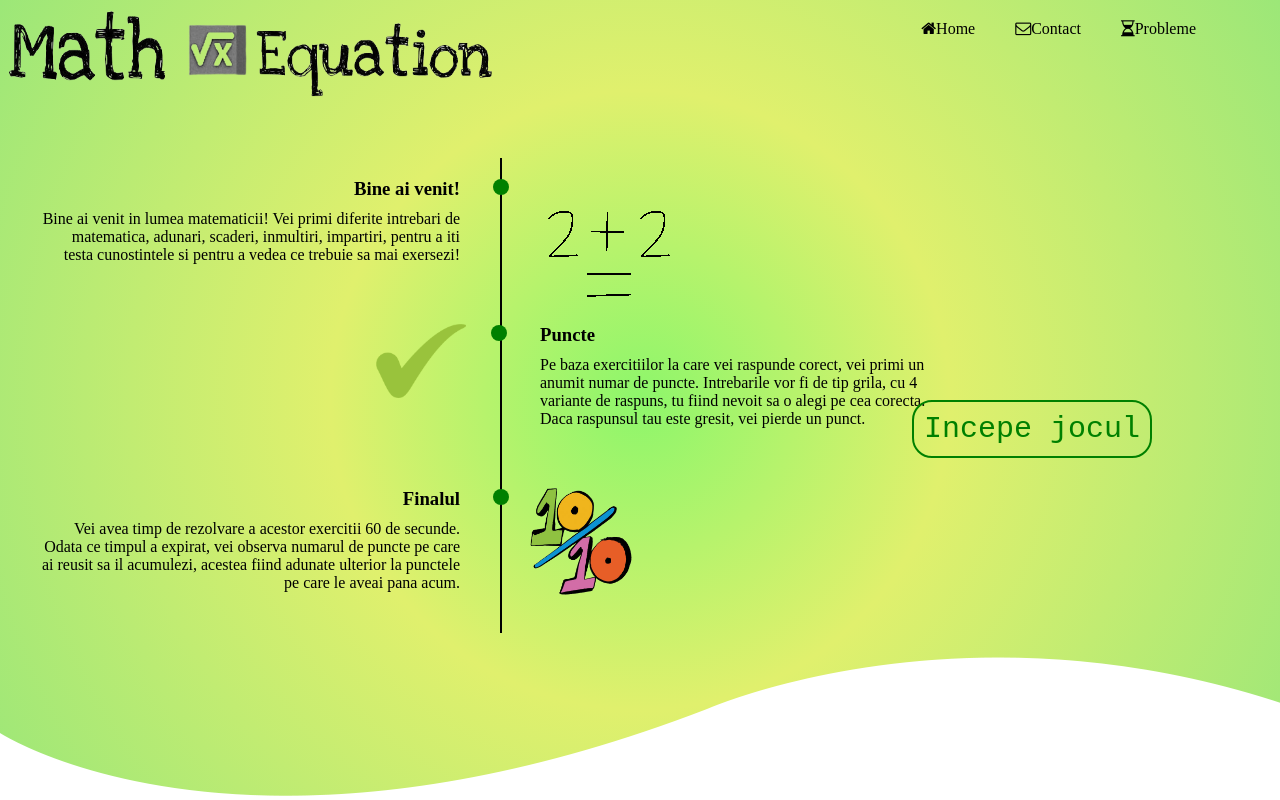
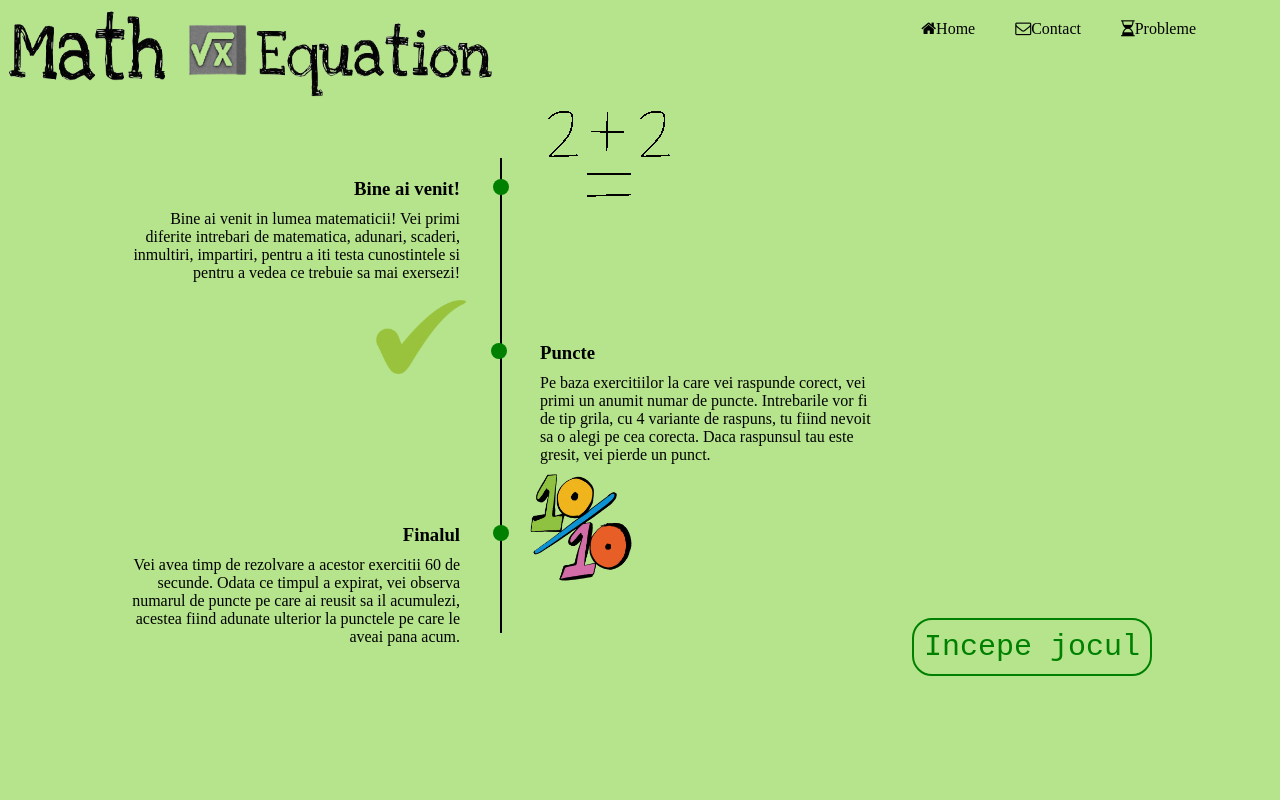
Before and after one commit to eusebiu-agachi/MEGa-Math-Equation-Game-, a PHP site: page /prim.html in a window 1280 px wide. Run offline with PHP 8.4, Linux system fonts and the light colour scheme.

```diff
--- a/prim.html
+++ b/prim.html
@@ -36,7 +36,7 @@
                                     <h3>Puncte</h3>
                                     <p>Pe baza exercitiilor la care vei raspunde corect, vei primi un anumit numar de puncte. Intrebarile vor fi de tip grila, cu 4 variante de raspuns, tu fiind nevoit sa o alegi pe cea corecta. Daca raspunsul tau este gresit, vei pierde un punct.</p>
                                 </div>
-                                <div class="image">
+                                <div class="image-two">
                                     <img src="images/verified.png" alt="imgVerify">
                                 </div>
                             </li>
@@ -57,7 +57,6 @@
                 </div>
                 <div class="wave-section">
 					<div class="wave"></div>
-
 				</div>
             </div>
         </body>
--- a/style-prim.css
+++ b/style-prim.css
@@ -5,6 +5,7 @@
 body{
     margin: 0;
     padding: 0;
+    background: #b5e48c;
 }
 
 .wave-section .wave{
@@ -32,7 +33,6 @@ body{
     width: 100%;
     height: 100%;
     position: absolute;
-    background: radial-gradient(circle, rgba(141,246,107,1) 0%, rgba(224,240,109,1) 41%, rgba(156,231,120,1) 100%);
 }
 
 
@@ -59,11 +59,190 @@ body{
 }
 
 .container .timeline{
-    position: relative;
+    position: absolute;
     margin-top: 100px;
     width: 1000px;
     height: 500px;
 }
+@media screen and ( max-width: 1290px){
+    .left{
+        left: 0;
+        position: absolute;
+    }
+    .right{
+        position: relative;
+        bottom: -70%;
+    }
+    .wave{
+        display: none;
+    }
+}
+@media screen and ( max-width: 980px){
+    .left .timeline::before{
+        margin-left: -400px;
+    }
+    .timeline ul li:nth-child(odd)::before{
+        left:-3px;
+    }
+
+    .timeline ul li:nth-child(odd) p{
+        position: relative;
+        left: -22%;
+    }
+    .left .timeline ul li:nth-child(odd){
+        float:right;
+        text-align: left;
+        clear: both;
+        color: black;
+        left: -400px;
+    }
+    .left .timeline ul li:nth-child(even){
+        float:right;
+        text-align: left;
+        clear: both;
+        color: black;
+        left: -400px;
+    }
+    .right{
+        position: relative;
+        bottom: -40%;
+    }
+    .wave{
+        display: none;
+    }
+    .timeline ul li .image{
+        left: 30%;
+    }
+
+    .timeline ul li .image-final img{
+        left: 30%;
+        max-width: 80px;
+        max-height: 80px;
+
+    }
+    .timeline ul li .image-two{
+        position: absolute;
+        left: 30%;
+
+    }
+ }
+ @media screen and ( max-width: 830px){
+    .logo {
+        display: none;
+    }
+ }
+ @media screen and ( max-width: 782px){
+    .left .timeline::before{
+        margin-left: -380px;
+    }
+    .left .timeline ul li:nth-child(odd){
+        float:right;
+        text-align: left;
+        clear: both;
+        color: black;
+        left: -380px;
+    }
+    .left .timeline ul li:nth-child(even){
+        float:right;
+        text-align: left;
+        clear: both;
+        color: black;
+        left: -380px;
+    }
+
+    .timeline ul li:nth-child(odd) .image{
+        left: 30%;
+        max-width: 80px;
+        max-height: 80px;
+
+    }
+    .timeline ul li .image-two{
+        position: absolute;
+        left: 30%
+    }
+    .timeline ul li .image-final img{
+        left: 22%;
+        max-width: 80px;
+        max-height: 80px;
+    }
+    .right{
+        position: relative;
+        bottom: -85%;
+        left: -30%;
+    }
+
+}
+@media screen and ( max-width: 550px){
+    .left .timeline::before{
+        margin-left: -480px;
+    }
+    .left .timeline ul li:nth-child(odd){
+        float:right;
+        text-align: left;
+        clear: both;
+        color: black;
+        left: -480px;
+    }
+    .left .timeline ul li:nth-child(even){
+        float:right;
+        text-align: left;
+        clear: both;
+        color: black;
+        left: -480px;
+    }
+
+    .timeline ul li:nth-child(odd) .image{
+        left: 30%;
+        max-width: 80px;
+        max-height: 80px;
+
+    }
+    .timeline ul li .image-two{
+        position: absolute;
+        left: 30%
+    }
+    .timeline ul li .image-final img{
+        left: 22%;
+        max-width: 80px;
+        max-height: 80px;
+    }
+    .right{
+        position: relative;
+        bottom: -85%;
+        left: -30%;
+    }
+}
+@media screen and ( max-width: 500px){
+    .right{
+        left: -15%;
+    }
+}
+@media screen and ( max-width: 400px){
+    .left .timeline::before{
+        height:100%;
+        margin-top: 17px;
+    }
+   .left .timeline ul li .content{
+       position: relative;
+   }
+   .left .timeline ul li .content p{
+       position: relative;
+       width:260px;
+   }
+   .right{
+    position: relative;
+    bottom: -90%;
+    left:-3%;
+    }
+}
+@media screen and ( max-height: 670px){
+    .right{
+        position: relative;
+        bottom: -103%;
+        left:-3%;
+    }
+}
+
 
 .timeline:before{
     content:'';
@@ -103,6 +282,10 @@ body{
 .content{
     padding-bottom: 20px;
 }
+.content p{
+    max-width: 80%;
+    position: relative;
+}
 
 .timeline ul li:nth-child(odd):before{
     content: '';
@@ -131,13 +314,17 @@ body{
 }
 
 .timeline ul li p{
+    position: relative;
     margin: 10px 0 0;
     padding: 0;
+}
+.timeline ul li:nth-child(odd) p{
+    margin-left: 90px;
 }
 
 .timeline ul li:nth-child(odd) .image{
     position: absolute;
-    top: 0;
+    top: -100px;
     right: -200px;
     margin: 0;
     padding: 8px 16px;
@@ -145,21 +332,21 @@ body{
 
 
 }
-.timeline ul li:nth-child(even) .image{
+.timeline ul .image-two{
     position: absolute;
-    top: 12px;
+    top: -30px;
     left: -140px;
     max-height: 10px;
     max-width: 10px;
     margin: 0;
     width: 100px;
-    height: 100px;
+    height: 50px;
     padding: 8px 16px;
 }
 
 .timeline ul li .image-final img{
     position: absolute;
-    top: 0;
+    top: -50px;
     right: -160px;
     margin: 0;
     padding: 8px 16px;
@@ -168,7 +355,7 @@ body{
     height: 130px;
 
 }
-.timeline ul li:nth-child(even) .image img{
+.timeline ul li:nth-child(even) .image-two img{
     max-height: 80px;
     max-width: 90px;
 
```
